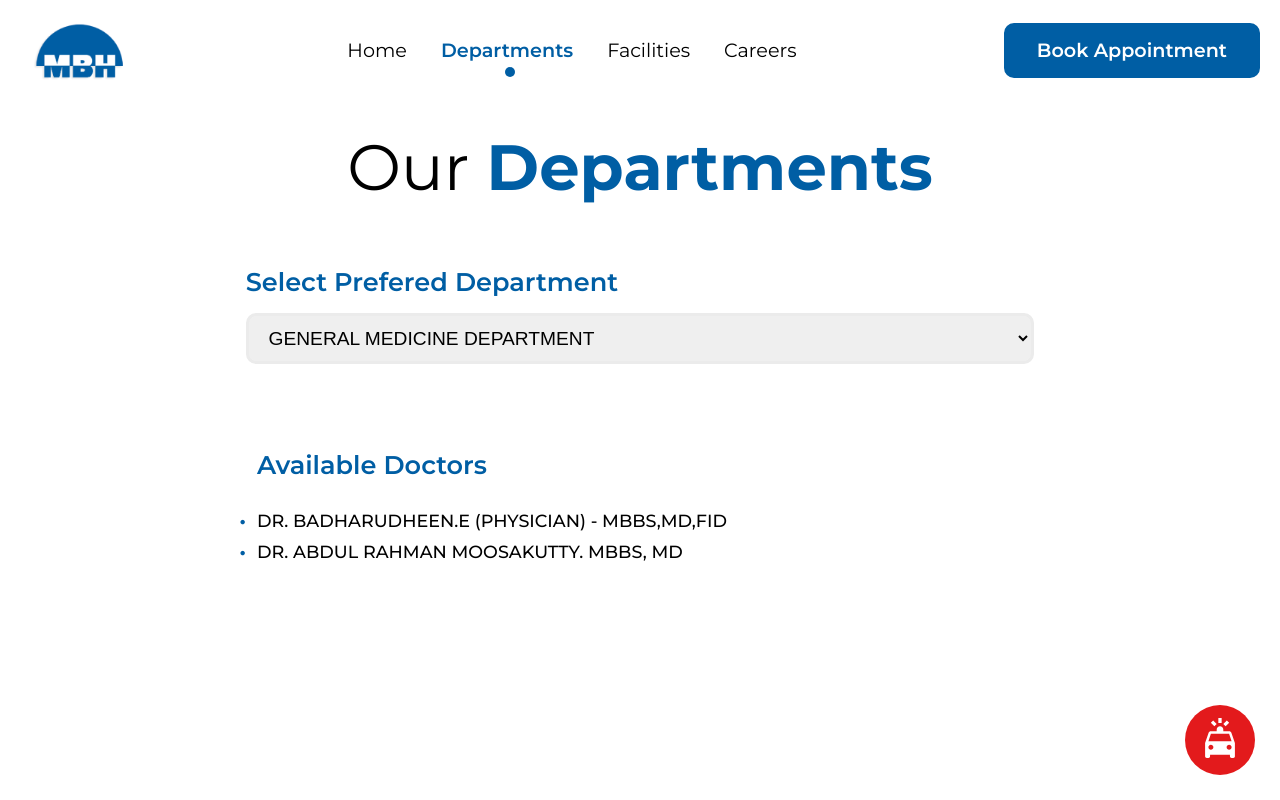
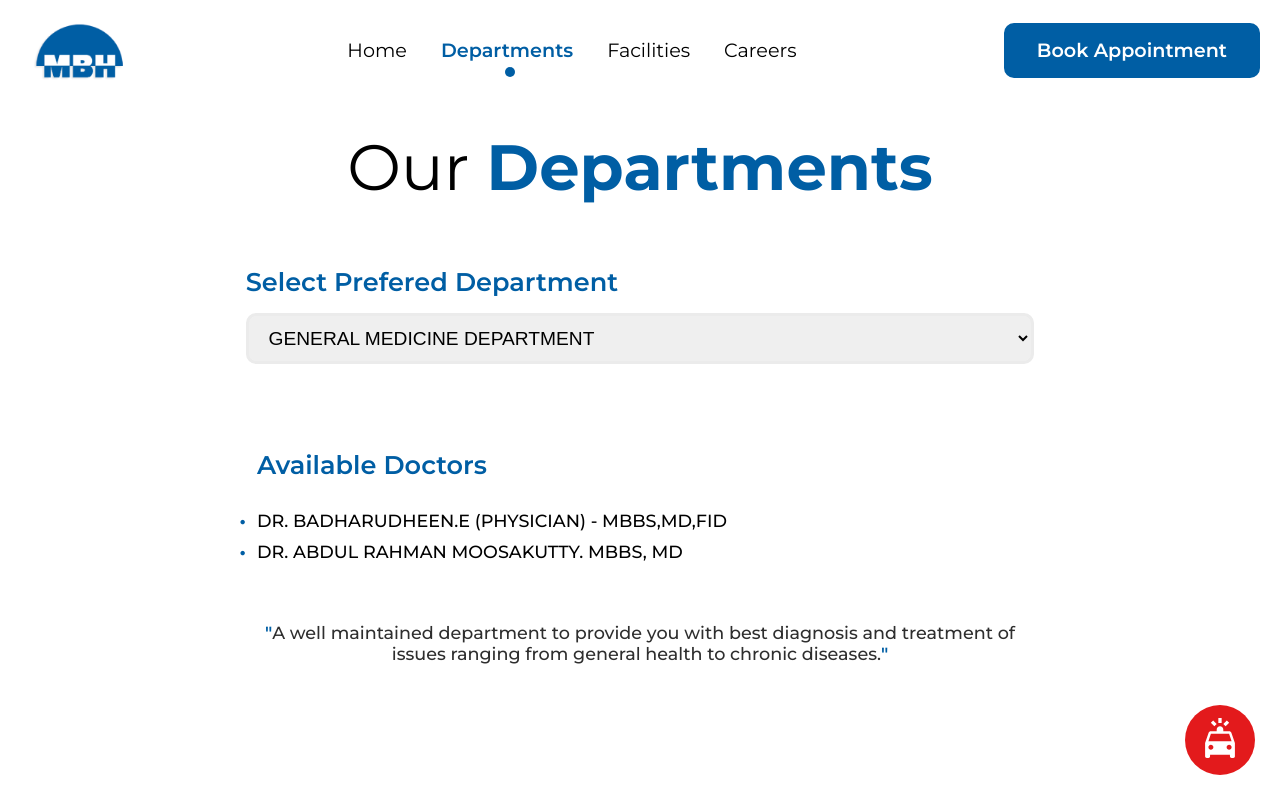
Before and after one commit to nivedin/mbhHospital, a React (Create React App) app: page /department in a window 1280 px wide. Shown: the top 800 px of the page. Built offline with nearby package versions, Linux system fonts and the light colour scheme.

Commit message:
minor changes 9 after domain change

```diff
--- a/src/pages/Department.js
+++ b/src/pages/Department.js
@@ -6,9 +6,10 @@ function Department() {
   const [department, setDepartment] = useState("");
   const [dptDesc, setDptDesc] = useState("");
   useEffect(() => {
-    departmenDoctors.forEach((departmenDoctor, i) => {
+    departmenDoctors.forEach((departmenDoctor) => {
       if (departmenDoctor.department === "GENERAL MEDICINE DEPARTMENT") {
         setDoctors(departmenDoctor.doctors);
+        setDptDesc(departmenDoctor.description);
         setDepartment("GENERAL MEDICINE DEPARTMENT");
       } else {
       }
```
Also changed, not shown: 6 other files (tests, documents, lock files or other folders).
